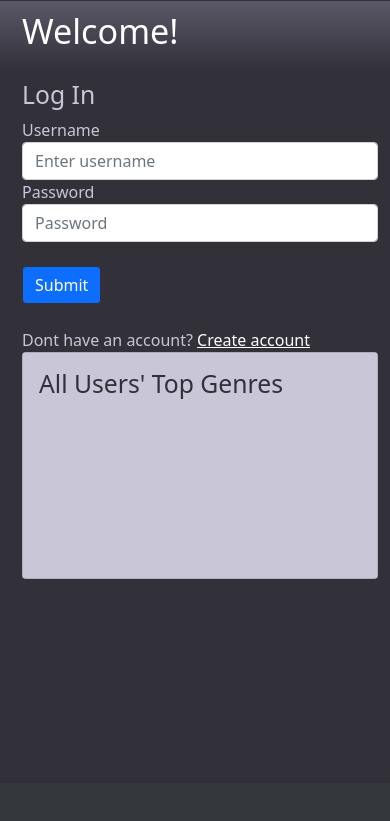
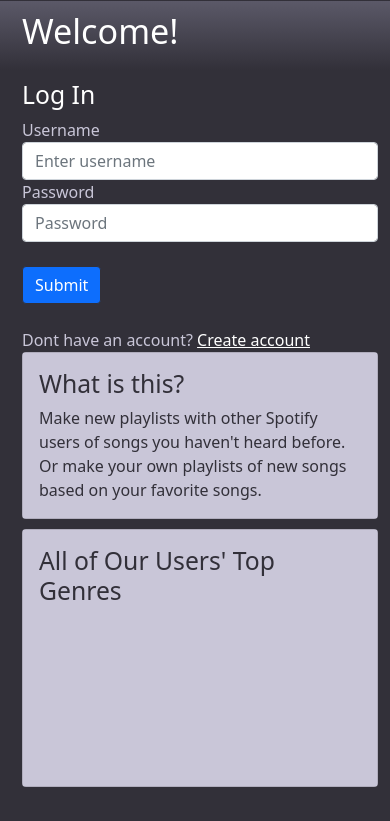
Before and after one commit to ecmcclain/HBProject, a Flask app: page / in a window 390 px wide. Shown: the part 61-882 px from the top of the page. Before the commit the page ends 640 px from the top, so only its background shows below. Run offline with Flask 2, Linux system fonts and the light colour scheme; data that the repository does not hold is empty; some libraries are stand-ins or nearby versions.

Commit message:
Styled the homepage and Top Tracks playlists for users

```diff
--- a/crud.py
+++ b/crud.py
@@ -2,9 +2,9 @@
 
 from model import db, User, Track, User_Track, Playlist_Shared, Playlist_Solo, Playlist_Shared_Track, Playlist_Solo_Track, Invitation
 
-def create_user(username, password, explicit_content):
+def create_user(username, password, explicit_content, spotify_user_id):
     """Create a user"""
-    user = User(username=username, password=password, explicit_content=explicit_content)
+    user = User(username=username, password=password, explicit_content=explicit_content, spotify_user_id=spotify_user_id)
 
     return user
 
--- a/model.py
+++ b/model.py
@@ -13,6 +13,7 @@ class User(db.Model):
     username = db.Column(db.String)
     password = db.Column(db.String)
     explicit_content = db.Column(db.Boolean)
+    spotify_user_id = db.Column(db.String)
 
     tracks = db.relationship('Track',
                             secondary='user_tracks',
--- a/seed_database.py
+++ b/seed_database.py
@@ -15,7 +15,7 @@ os.system('createdb music')
 model.connect_to_db(server.app)
 
 #for TESTING
-# model. db.create_all()
+# model.db.create_all()
 
 #load the seed data into the database
 os.system('psql music < music.sql')
--- a/server.py
+++ b/server.py
@@ -44,12 +44,17 @@ def create_account():
     password = request.form.get('password')
     explicit_content = bool(request.form.get('explicit_content'))
 
+    #check that the form is completed
+    if username == '' or password == '':
+        flash("Please complete all fields.")
+        return render_template('new_user.html')
+
     #If the given username already exists, ask user to input a new username
     if crud.get_user_by_username(username.lower()) is not None:
         flash('Account already exists with that username. Please log in or use a different username.')
     #create a new user and add the user to the session. Set the created user id in the cookie session
     else:
-        user = crud.create_user(username.lower(), password, explicit_content)
+        user = crud.create_user(username.lower(), password, explicit_content, spotify_user_id="")
         db.session.add(user)
         db.session.commit()
         session['created_user_id'] = user.id
@@ -84,7 +89,7 @@ def login():
             if not app.config['TESTING']:
                 temp = requests.get(API_BASE_URL + 'me', headers=headers)
                 spotify_user_id = temp.json()['id']
-                session['spotify_user_id'] = spotify_user_id
+                session['spotify_user_id'] = user.spotify_user_id
 
             return render_template('user_profile.html', user = user)
 
@@ -290,9 +295,9 @@ def view_top_tracks():
     user = crud.get_user_by_id(session['current_user'])
 
     #check if the top tracks playlist already exists
-    if crud.get_solo_playlists_by_name('Top_Tracks') == []:
+    if crud.get_solo_playlists_by_name(f"{user.spotify_user_id}'s Top_Tracks") == []:
         #create a solo playlist and add it to the session
-        playlist = crud.create_solo_playlist(user.id, "Top Tracks", False)
+        playlist = crud.create_solo_playlist(user.id, f"{user.spotify_user_id}'s Top Tracks", False)
         db.session.add(playlist)
         for track in user.tracks:
             playlist_track = crud.create_playlist_solo_track(playlist, track)
@@ -300,7 +305,7 @@ def view_top_tracks():
         db.session.commit()
     #if it exists, access the playlist
     else:
-        playlist = crud.get_solo_playlists_by_name('Top_Tracks')[0]
+        playlist = crud.get_solo_playlists_by_name(f"{user.spotify_user_id}'s Top_Tracks")[0]
 
     #display the playlist
     return render_template('playlist.html', user=user, playlist=playlist, access_token = session['access_token'], playlist_tracks = crud.get_playlist_spotify_track_ids(playlist))
@@ -461,8 +466,6 @@ def get_genres():
     all_genres = []
     all_genres.append({'name': list(genres.keys()),
                         'count': list(genres.values())})
-    print(all_genres)
-    print("should see graph")
     return jsonify({'data': all_genres})
 
 @app.route('/user_genres.json')
@@ -482,8 +485,6 @@ def user_genres():
     all_genres = []
     all_genres.append({'name': list(genres.keys()),
                         'count': list(genres.values())})
-    print(all_genres)
-    print("should see graph user")
     return jsonify({'data': all_genres})
 
 
@@ -563,6 +564,8 @@ def get_user_data():
     else:
         created_user = crud.get_user_by_id(session['current_user'])
 
+    created_user.spotify_user_id = spotify_user_id
+
     #get the user's top tracks from Spotify
     top_tracks_url = API_BASE_URL + f'me/top/tracks?time_range=long_term'
 
--- a/static/styles.css
+++ b/static/styles.css
@@ -152,6 +152,7 @@ ol.two-columns{
     page-break-inside: avoid-column;
     break-inside: avoid-column;
     display:inline-block;
+    column-gap: 10%;
 }
 
 li {
--- a/templates/homepage.html
+++ b/templates/homepage.html
@@ -1,5 +1,5 @@
 {% extends 'base.html' %}
-{% block title %}TEMP TITLE{% endblock %}
+{% block title %}Lemme Show You a Song{% endblock %}
 
 {% block head %}
   {# ChartJS reference #}
@@ -20,7 +20,7 @@
 
     {# Log in form #}
     <div class="column col-12 col-sm-12 col-md-6 col-lg-4 col-xl-4">
-    <h2>Log In</h2>
+    <h2 style="color: white;">Log In</h2>
     <form  action="/login" method="POST">
       <div class="form-group">
         <label for="exampleInputEmail1">Username</label>
@@ -44,9 +44,15 @@
 
     {# Graphic of all users' top genres #}
     <div class="column col-12 col-sm-12 col-md-6 col-lg-8 col-xl-7">
+      <div class="card">
+        <div class="card-body">
+          <h2>What is this?</h2>
+          <p style="margin-bottom: 0;">Make new playlists with other Spotify users of songs you haven't heard before. Or make your own playlists of new songs based on your favorite songs.</p>
+        </div>
+      </div>
     <div class="card">
       <div class="card-body">
-        <h2>All Users' Top Genres</h2>
+        <h2>All of Our Users' Top Genres</h2>
         <div id="site-content">
           <canvas id="all_genres"></canvas>
         </div>
--- a/templates/user_profile.html
+++ b/templates/user_profile.html
@@ -41,7 +41,7 @@
       <div class="collapse" id="collapseExample">
           <div class="row">
             {# If the user has no solo playlists, prompt them to create one #}
-            {% if user.get_solo_playlists(user) == [] %}
+            {% if user.get_solo_playlists(user) == [] or 'Top Tracks' in user.get_solo_playlists(user)[0].title %}
             <div class="card col-6 col-sm-6 col-md-4 col-lg-4 col-xl-3">
               <div class="card-body">
                 <form action = /playlist method = 'POST'>
@@ -125,7 +125,7 @@
             <h5><b>Pending Invitations</b></h5>
             {% if user.get_pending_invitations(user) != [] %}
               {% for invitation_id in user.get_pending_invitations(user) %}
-              <div class="card col-6 col-sm-6 col-md-4 col-lg-4 col-xl-3">
+              <div class="card col-6 col-sm-6 col-md-6 col-lg-6 col-xl-6">
                 <div class="card-body">
                 <form action = "/update_invitation/{{ invitation_id }}" method = 'POST'>
                   <p>Invitation from {{ user.get_other_user_by_invitation_id(invitation_id).username }}</p>
```
Also changed, not shown: music.sql (+6 -5 lines), templates/new_user.html (+9 -3 lines), templates/playlist.html (+6 -3 lines).
